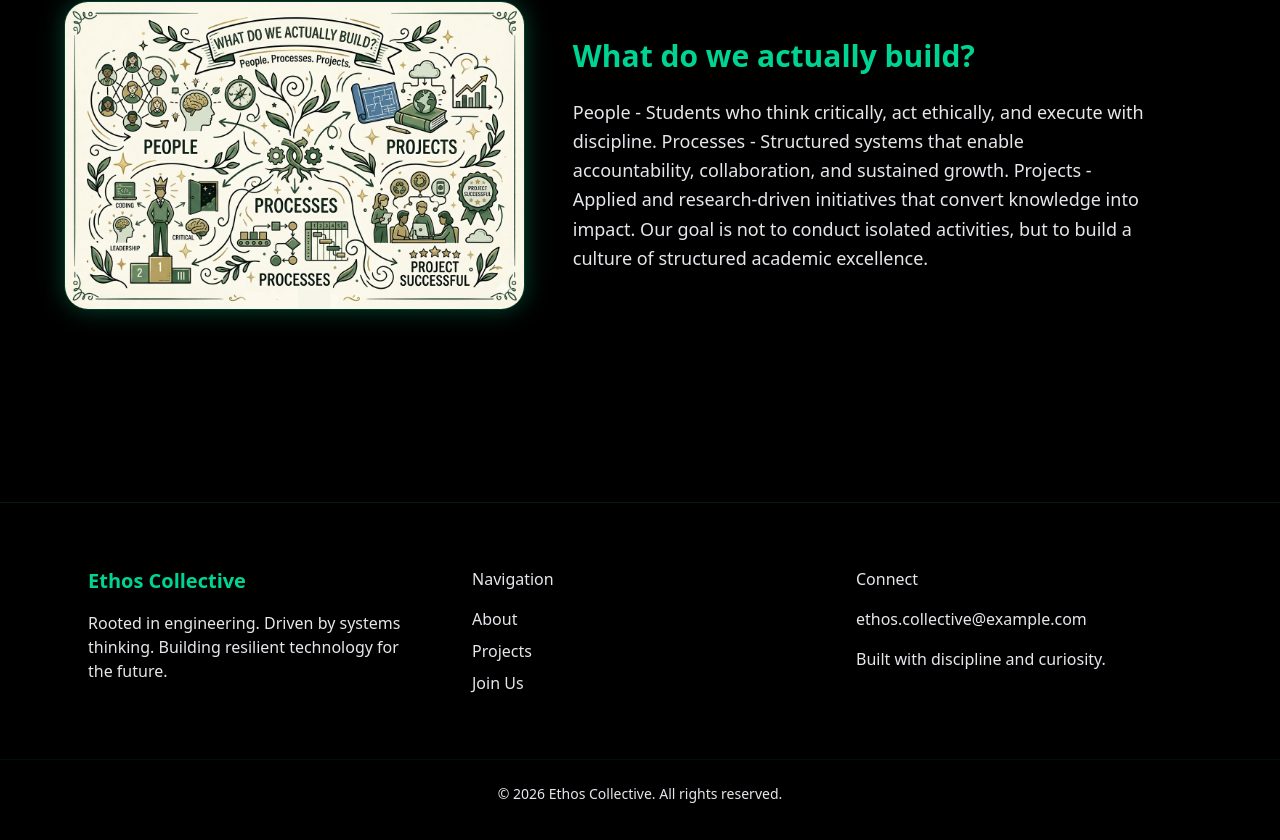
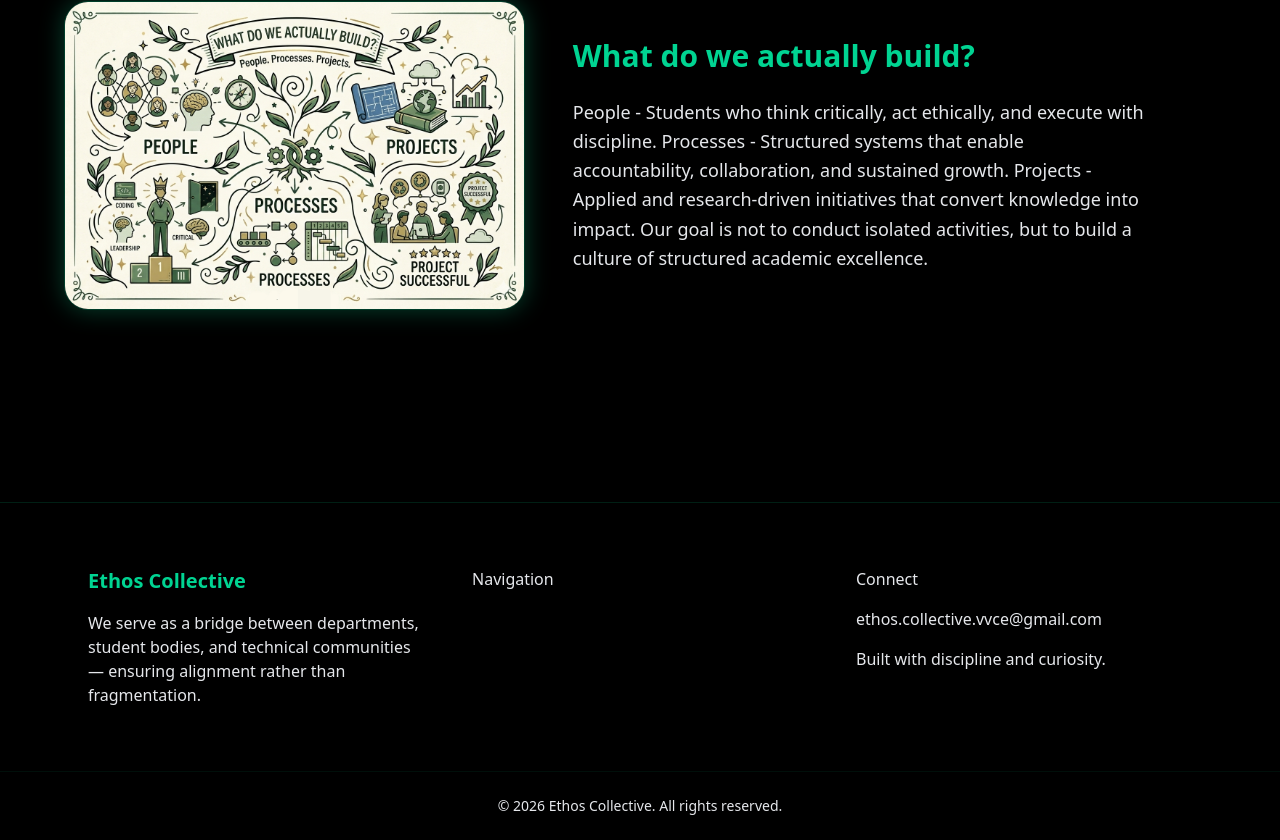
Before and after one commit to PingSid/frontend-unisync, a Next.js app: page / in a window 1280 px wide. Shown: the part 1547-2387 px from the top of the page. Built offline with nearby package versions, Linux system fonts and the light colour scheme.

Commit message:
added email

```diff
--- a/src/components/Footer.tsx
+++ b/src/components/Footer.tsx
@@ -10,8 +10,7 @@ export default function Footer() {
             Ethos Collective
           </h3>
           <p className="text-foreground/60">
-            Rooted in engineering. Driven by systems thinking.
-            Building resilient technology for the future.
+            We serve as a bridge between departments, student bodies, and technical communities — ensuring alignment rather than fragmentation.
           </p>
         </div>
 
@@ -20,17 +19,7 @@ export default function Footer() {
           <h4 className="font-medium text-foreground">
             Navigation
           </h4>
-          <ul className="space-y-2 text-foreground/60">
-            <li className="hover:text-emerald-400 transition-colors duration-300 cursor-pointer">
-              About
-            </li>
-            <li className="hover:text-emerald-400 transition-colors duration-300 cursor-pointer">
-              Projects
-            </li>
-            <li className="hover:text-emerald-400 transition-colors duration-300 cursor-pointer">
-              Join Us
-            </li>
-          </ul>
+
         </div>
 
         {/* Column 3 */}
@@ -39,7 +28,7 @@ export default function Footer() {
             Connect
           </h4>
           <p className="text-foreground/60">
-            ethos.collective@example.com
+            ethos.collective.vvce@gmail.com
           </p>
           <p className="text-foreground/60">
             Built with discipline and curiosity.
```
